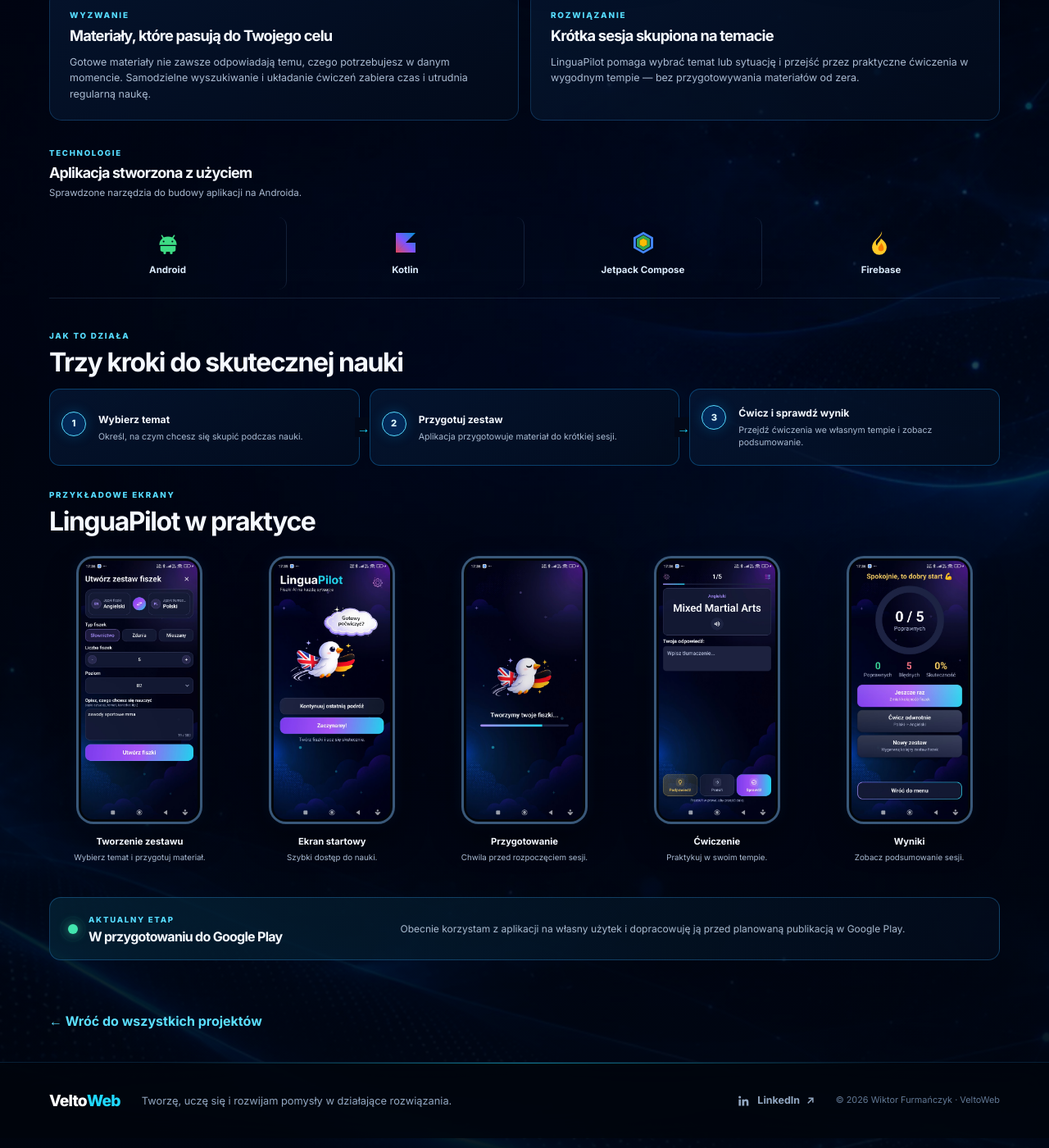
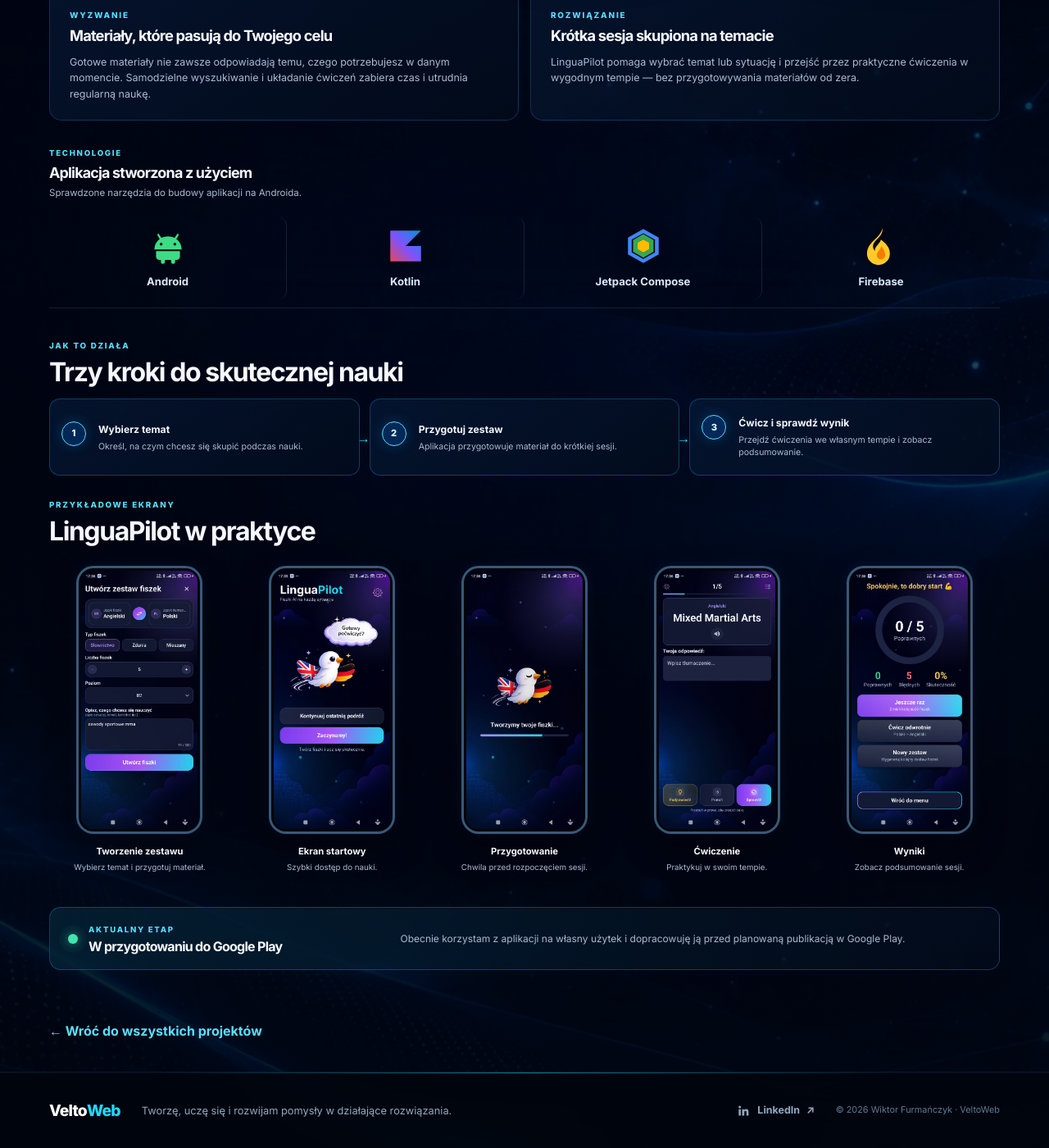
Before and after one commit to wiktor-furmanczyk/wiktor-furmanczyk.github.io, a Jekyll site: the page built from projects/lingua-pilot/index.md, in a window 1280 px wide and 1400 px high, scrolled down 561 px. Shown: the whole window at 82% size. Built offline with Jekyll 4.4.1, drawn with Linux system fonts in a browser that asks for light colours.

Commit message:
polish homepage expertise and project cards

```diff
--- a/assets/css/style.scss
+++ b/assets/css/style.scss
@@ -101,7 +101,7 @@ h3 { margin: 0; font-size: 1.06rem; letter-spacing: -0.025em; }
 .hero-art::before { position: absolute; z-index: -1; width: 88%; height: 62%; right: -4%; bottom: 5%; content: ""; background: rgba(0, 137, 255, .2); filter: blur(58px); border-radius: 50%; }
 .hero-art img { width: min(760px, 112%); max-width: none; height: auto; filter: drop-shadow(0 32px 42px rgba(0,0,0,.55)); transform: translateX(-6%); }
 
-.expertise-strip { display: grid; grid-template-columns: repeat(6, minmax(0, 1fr)); margin-bottom: 0; padding: 10px 0 14px; background: transparent; border-block: 1px solid rgba(62, 151, 218, .18); }
+.expertise-strip { display: grid; grid-template-columns: repeat(6, minmax(0, 1fr)); margin-bottom: 0; padding: 6px 0 10px; background: transparent; border-bottom: 1px solid var(--border-soft); }
 .expertise-strip div { position: relative; display: grid; min-height: 100px; place-items: center; align-content: center; gap: 8px; padding: 10px 8px; color: #d7e5f4; border-right: 1px solid var(--border-soft); border-radius: 10px; font-size: .82rem; font-weight: 700; text-align: center; transition: color .2s ease, background .2s ease; }
 .expertise-strip div:last-child { border: 0; }
 .expertise-strip div::after { position: absolute; width: 34px; height: 2px; right: 0; bottom: 1px; left: 0; margin: auto; content: ""; background: var(--cyan); border-radius: 2px; box-shadow: 0 0 10px rgba(32,217,255,.5); opacity: 0; transform: scaleX(.4); transition: opacity .2s ease, transform .2s ease; }
@@ -222,7 +222,7 @@ h3 { margin: 0; font-size: 1.06rem; letter-spacing: -0.025em; }
 .lingua-project .lingua-process .section-kicker, .lingua-project .lingua-gallery .section-kicker { margin-bottom: 7px; font-size: .61rem; }
 .lingua-project .lingua-process .process-steps { grid-template-columns: repeat(3, minmax(0, 1fr)); gap: 12px; margin: 0; }
 .lingua-project .lingua-process .process-steps li { min-height: 94px; align-content: center; gap: 4px 11px; padding: 14px; background: linear-gradient(145deg, rgba(5,24,53,.78), rgba(2,12,29,.88)); border: 1px solid rgba(23,142,220,.38); border-radius: 13px; }
-.lingua-project .lingua-process .process-steps li:not(:last-child)::after { display: grid; width: 22px; height: 24px; top: 50%; right: -17px; left: auto; place-items: center; content: "→"; color: var(--cyan); background: var(--bg); font-size: 1rem; transform: translateY(-50%); }
+.lingua-project .lingua-process .process-steps li:not(:last-child)::after { display: grid; z-index: 2; width: 22px; height: 24px; top: 50%; right: -17px; left: auto; place-items: center; content: "→"; color: var(--cyan); background: transparent; font-size: 1rem; text-shadow: 0 0 10px rgba(32,217,255,.45); transform: translateY(-50%); }
 .lingua-project .lingua-process .process-steps li > span { width: 30px; height: 30px; background: rgba(0,113,229,.24); font-size: .7rem; }
 .lingua-project .lingua-process .process-steps strong { font-size: .76rem; }
 .lingua-project .lingua-process .process-steps small { grid-column: 2; font-size: .66rem; line-height: 1.4; }
@@ -240,10 +240,10 @@ h3 { margin: 0; font-size: 1.06rem; letter-spacing: -0.025em; }
 .lingua-tech-heading h2 { margin: 0; font-size: 1.12rem; }
 .lingua-tech-heading > p:last-child { margin: 6px 0 0; color: var(--muted); font-size: .72rem; }
 .lingua-tech-list { display: grid; grid-template-columns: repeat(4, minmax(0, 1fr)); align-items: stretch; margin: 0; padding: 6px 0 10px; list-style: none; border-bottom: 1px solid var(--border-soft); }
-.lingua-tech-list li { display: grid; min-height: 88px; place-items: center; align-content: center; gap: 8px; padding: 10px 8px; color: #d9e9fa; border-right: 1px solid var(--border-soft); border-radius: 10px; font-size: .72rem; font-weight: 700; text-align: center; white-space: nowrap; transition: color .2s ease, background .2s ease; }
+.lingua-tech-list li { display: grid; min-height: 100px; place-items: center; align-content: center; gap: 8px; padding: 10px 8px; color: #d9e9fa; border-right: 1px solid var(--border-soft); border-radius: 10px; font-size: .82rem; font-weight: 700; text-align: center; white-space: nowrap; transition: color .2s ease, background .2s ease; }
 .lingua-tech-list li:last-child { border-right: 0; }
 .lingua-tech-list li:hover { color: #fff; background: linear-gradient(180deg, rgba(12,63,111,.14), transparent); }
-.lingua-tech-list svg { width: 32px; height: 32px; flex: 0 0 32px; fill: currentColor; filter: drop-shadow(0 3px 8px rgba(0,0,0,.28)); }
+.lingua-tech-list svg { width: 50px; height: 50px; flex: 0 0 50px; fill: currentColor; filter: drop-shadow(0 3px 8px rgba(0,0,0,.28)); }
 .lingua-tech-list li:first-child svg { color: #3ddc84; }
 .lingua-status-bar { display: grid; width: 100%; min-width: 0; grid-template-columns: minmax(0, .7fr) minmax(0, 1.3fr); align-items: center; gap: 24px; padding: 19px 22px; background: linear-gradient(110deg, rgba(4,35,54,.78), rgba(3,13,30,.68)); border: 1px solid rgba(48,151,222,.34); border-radius: 14px; }
 .lingua-status-heading { display: flex; align-items: center; gap: 13px; }
@@ -292,7 +292,6 @@ h3 { margin: 0; font-size: 1.06rem; letter-spacing: -0.025em; }
   .lingua-project .project-footer-link { margin-bottom: 22px; padding-top: 0; }
 }
 @media (max-width: 480px) {
-  .lingua-tech-list svg { width: 28px; height: 28px; flex-basis: 28px; }
   .lingua-project .product-copy h1 { font-size: clamp(2.15rem, 10.2vw, 3.05rem); white-space: nowrap; }
   .lingua-project .product-lead { margin-top: 10px; font-size: 1.04rem; }
   .lingua-project .product-description { font-size: .88rem; line-height: 1.58; }
@@ -337,7 +336,7 @@ h3 { margin: 0; font-size: 1.06rem; letter-spacing: -0.025em; }
 .showcase-status strong, .showcase-status small { display: block; }.showcase-status small { color: #8ab6c4; }
 .showcase-link { display: inline-flex; min-height: 44px; align-items: center; justify-content: center; gap: 9px; margin-top: 16px; padding: 0 22px; color: #fff; background: linear-gradient(105deg, #8139ff, #0ed8f3); border: 1px solid rgba(113,224,255,.5); border-radius: 10px; box-shadow: 0 10px 28px rgba(28,91,255,.23); font-size: .77rem; font-weight: 800; text-decoration: none; transition: transform .2s ease, box-shadow .2s ease; }
 .showcase-link:hover { box-shadow: 0 14px 34px rgba(36,132,255,.34); transform: translateY(-2px); }
-.showcase-project-writing .showcase-art img { width: 110%; inset: 3% 0 3% -10%; }
+.showcase-project-writing .showcase-art img { width: 94%; height: 90%; inset: 5% 3%; -webkit-mask-image: none; mask-image: none; }
 .projects-upcoming { position: relative; display: grid; min-height: 126px; overflow: hidden; grid-template-columns: auto 1fr auto; align-items: center; gap: 20px; padding: 24px 30px; background: linear-gradient(120deg, rgba(12,29,73,.9), rgba(4,15,42,.92)); border: 1px dashed rgba(72,120,213,.48); border-radius: 18px; }
 .projects-upcoming-icon { display: grid; width: 54px; height: 54px; place-items: center; color: #bfaeff; background: rgba(70,43,155,.28); border: 1px solid rgba(132,97,233,.42); border-radius: 13px; }
 .projects-upcoming-icon svg { display: block; width: 23px; height: 23px; fill: currentColor; }
@@ -379,7 +378,7 @@ h3 { margin: 0; font-size: 1.06rem; letter-spacing: -0.025em; }
   .product-hero { display: block; padding-block: 46px 44px; }.phones-showcase { max-width: 610px; margin: 42px auto 0; }.phone { max-width: 168px; }
   .problem-grid, .product-meta-grid, .status-panel { grid-template-columns: 1fr; }.benefit-list { grid-template-columns: 1fr 1fr; }
   .process-steps { grid-template-columns: 1fr 1fr; }.process-steps li:nth-child(2)::after { display: none; }
-  .showcase-project, .showcase-project-writing { grid-template-columns: 1fr; }.showcase-art { min-height: 420px; overflow: hidden; }.showcase-copy { padding: 32px 28px; }.showcase-art img, .showcase-project-writing .showcase-art img { width: 98%; height: 98%; inset: 1%; -webkit-mask-image: linear-gradient(to bottom, transparent 0%, #000 15%, #000 100%); mask-image: linear-gradient(to bottom, transparent 0%, #000 15%, #000 100%); }.projects-upcoming { grid-template-columns: auto 1fr; }.projects-question { display: none; }
+  .showcase-project, .showcase-project-writing { grid-template-columns: 1fr; }.showcase-art { min-height: 420px; overflow: hidden; }.showcase-copy { padding: 32px 28px; }.showcase-art img, .showcase-project-writing .showcase-art img { width: 98%; height: 98%; inset: 1%; -webkit-mask-image: linear-gradient(to bottom, transparent 0%, #000 15%, #000 100%); mask-image: linear-gradient(to bottom, transparent 0%, #000 15%, #000 100%); }.showcase-project-writing .showcase-art img { width: 92%; height: 92%; inset: 4%; }.projects-upcoming { grid-template-columns: auto 1fr; }.projects-question { display: none; }
   .writing-showcase { min-height: 360px; }
   .footer-minimal { gap: 10px 22px; }
 }
@@ -391,9 +390,11 @@ h3 { margin: 0; font-size: 1.06rem; letter-spacing: -0.025em; }
   .hero { padding-top: 76px; }.hero-art { min-height: 260px; margin-top: 4px; }.hero-art img { width: 100%; max-width: 100%; transform: none; }
   .expertise-strip { grid-template-columns: 1fr 1fr; padding: 6px 0 10px; }.expertise-strip div { min-height: 88px; border-bottom: 1px solid var(--border-soft); }.expertise-strip div:nth-child(odd) { border-right: 1px solid var(--border-soft); }.expertise-strip div:nth-child(even) { border-right: 0; }.expertise-strip div:nth-last-child(-n+2) { border-bottom: 0; }
   .expertise-strip img { width: 44px; height: 44px; }
+  .lingua-tech-list li { min-height: 88px; }
+  .lingua-tech-list svg { width: 44px; height: 44px; flex-basis: 44px; }
   .projects-section { padding-block: 36px 0; }.project-card-visual, .upcoming-visual { height: 300px; flex-basis: 300px; }.project-card-upcoming { min-height: 0; padding: 0; }.project-card-body, .project-card-upcoming .project-card-body { margin-top: -114px; padding: 0 20px 20px; }.project-card-upcoming .upcoming-visual { height: 210px; flex-basis: 210px; }.project-card-upcoming .project-card-body { margin-top: -68px; }.project-card-body > p { font-size: .94rem; }
   .blog-section { gap: 24px; padding-block: 36px 42px; }.blog-art { width: 100%; max-width: 100%; margin-left: 0; }.blog-copy h2 { margin-top: 18px; font-size: clamp(2.45rem, 12vw, 3.4rem); }.blog-copy > p:not(.section-kicker) { margin-top: 20px; font-size: .97rem; }.blog-topics { gap: 8px; margin-top: 22px; }.blog-topics > span { min-height: 43px; padding-inline: 13px; font-size: .72rem; }.blog-topics svg { width: 17px; height: 17px; }.blog-cta { margin-top: 0; }
-  .projects-page .page-content { padding-top: 54px; }.projects-hero { padding-block: 34px 25px; }.projects-hero h1 { font-size: clamp(3rem, 17vw, 4.5rem); }.projects-showcase { gap: 14px; padding-bottom: 54px; }.showcase-project { border-radius: 16px; }.showcase-copy { padding: 25px 20px; }.showcase-copy h2 { font-size: 2.15rem; }.showcase-art { min-height: 295px; }.showcase-art img, .showcase-project-writing .showcase-art img { width: 96%; height: 96%; inset: 2%; }.showcase-link { width: 100%; }.projects-upcoming { grid-template-columns: 1fr; gap: 12px; padding: 22px 20px; }.projects-upcoming-icon { width: 46px; height: 46px; }.projects-upcoming h2 { font-size: 1rem; }
+  .projects-page .page-content { padding-top: 54px; }.projects-hero { padding-block: 34px 25px; }.projects-hero h1 { font-size: clamp(3rem, 17vw, 4.5rem); }.projects-showcase { gap: 14px; padding-bottom: 54px; }.showcase-project { border-radius: 16px; }.showcase-copy { padding: 25px 20px; }.showcase-copy h2 { font-size: 2.15rem; }.showcase-art { min-height: 295px; }.showcase-art img, .showcase-project-writing .showcase-art img { width: 96%; height: 96%; inset: 2%; }.showcase-project-writing .showcase-art img { width: 88%; height: 88%; inset: 6%; }.showcase-link { width: 100%; }.projects-upcoming { grid-template-columns: 1fr; gap: 12px; padding: 22px 20px; }.projects-upcoming-icon { width: 46px; height: 46px; }.projects-upcoming h2 { font-size: 1rem; }
   .product-title-row { align-items: flex-start; }.product-title-row .product-icon { flex-basis: 42px; height: 42px; }.product-lead { font-size: 1.2rem; }.product-description { font-size: .96rem; }
   .phones-showcase { gap: 5px; margin-top: 30px; padding-inline: 0; }.phone { max-width: 112px; padding: 3px; border-width: 3px; border-radius: 19px; }.phone img { border-radius: 13px; }.phone-center { transform: translateY(-12px); }.phone-left { transform: rotate(-2deg); }.phone-right { transform: rotate(2deg); }
   .project-facts { grid-template-columns: 1fr; gap: 9px; margin-bottom: 50px; }.project-facts article { padding: 20px; }.problem-grid { gap: 12px; }.content-panel { padding: 23px 20px; }
```
Also changed, not shown: index.md (+1 -1 lines).
